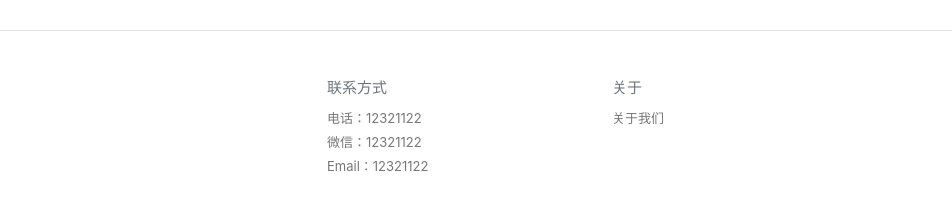
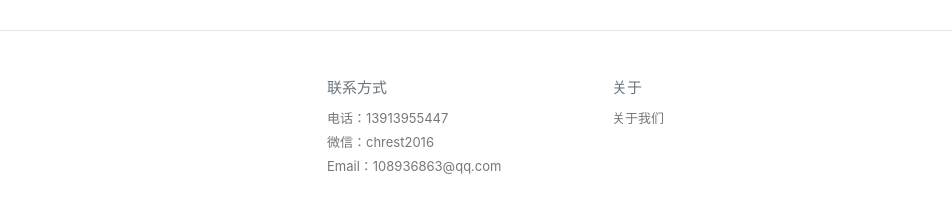
Before and after one commit to linzaifei/agent, a plain HTML site: page index.html in a window 1280 px wide. Shown: the part 3931-4144 px from the top of the page, 328-1280 px from the left. Drawn offline with nearby package versions, Linux system fonts and the light colour scheme.

Commit message:
完善手机号

```diff
--- a/index.html
+++ b/index.html
@@ -360,9 +360,9 @@
           <div class="col-md-6">
             <h4>联系方式</h4>
             <ul class="list-unstyled ">
-                <li><a href="">电话：12321122</a></li>
-                <li><a href="">微信：12321122</a></li>
-                <li><a href="">Email：12321122</a></li>
+                <li><a href="">电话：13913955447</a></li>
+                <li><a href="">微信：chrest2016</a></li>
+                <li><a href="">Email：108936863@qq.com</a></li>
             </ul>
           </div>
           <div class="col-md-6">
```
